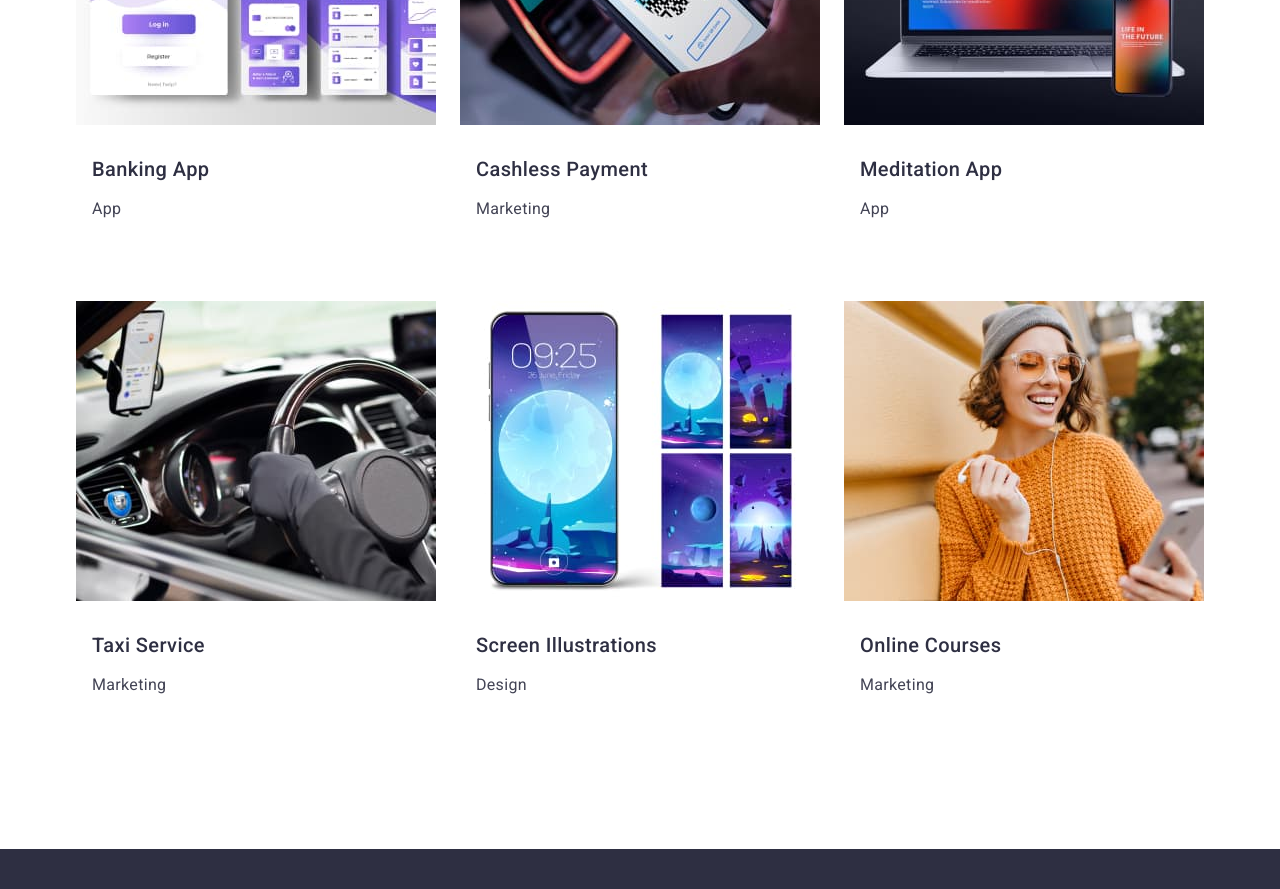
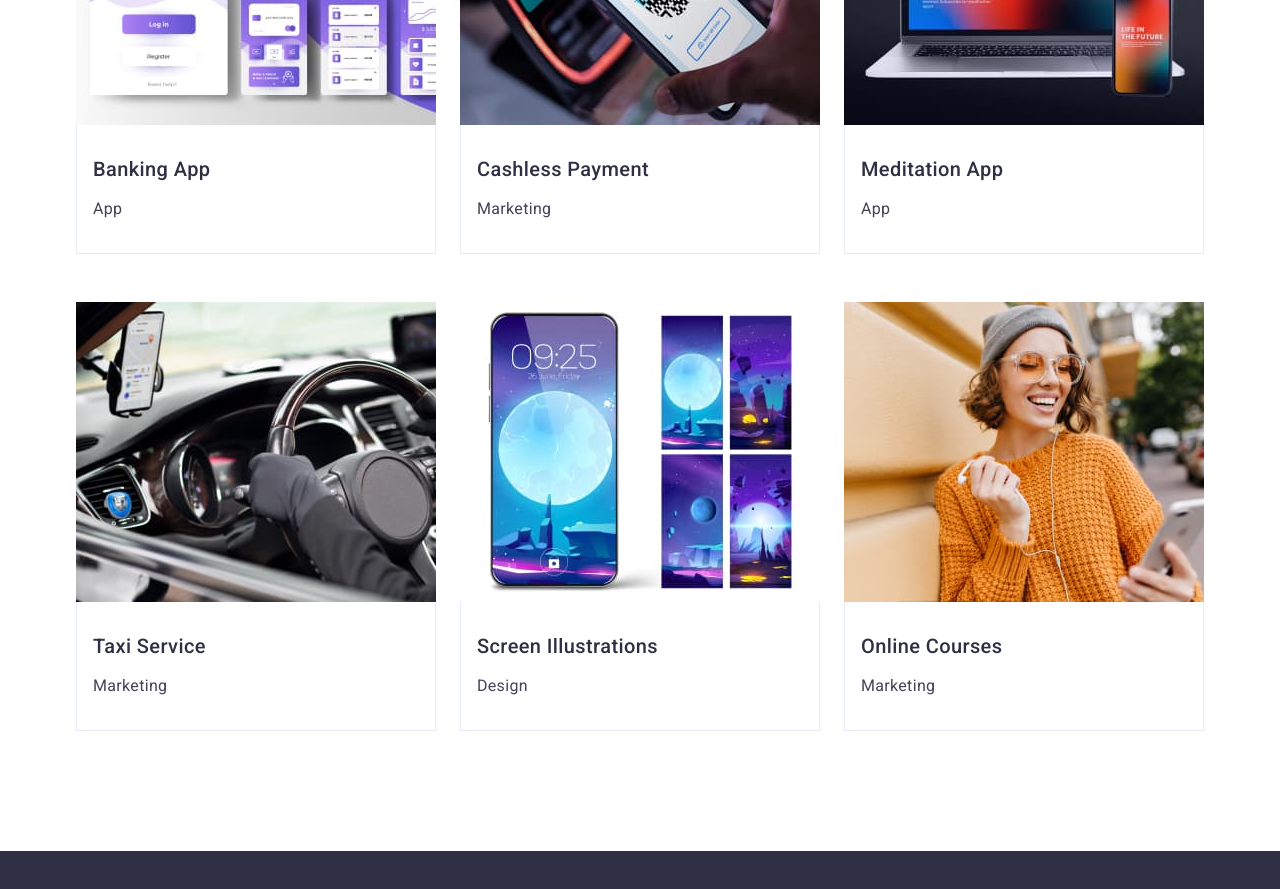
Before and after one commit to StronDator/goit-markup-hw-03, a plain HTML site: page index.html in a window 1280 px wide. Shown: the part 2180-3069 px from the top of the page. Drawn offline with nearby package versions, Linux system fonts and the light colour scheme.

Commit message:
Ready goit-markup-hw-03

```diff
--- a/css/styles.css
+++ b/css/styles.css
@@ -299,7 +299,7 @@ img {
   padding: 32px 16px;
   flex-direction: column;
   align-items: flex-start;
-  border: 1px solid var(--cornflower);
+  border: 1px solid #e7e9fc;
   border-top: none;
 }
 
```
